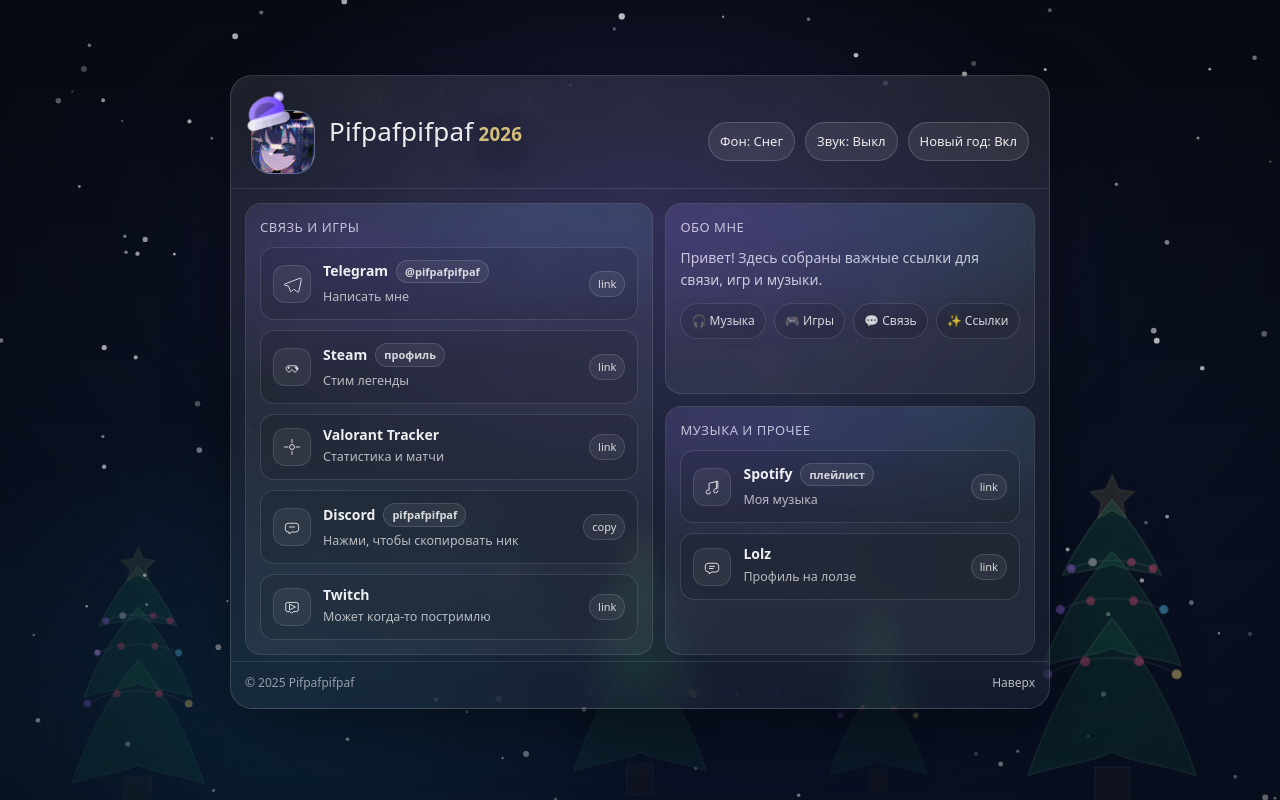
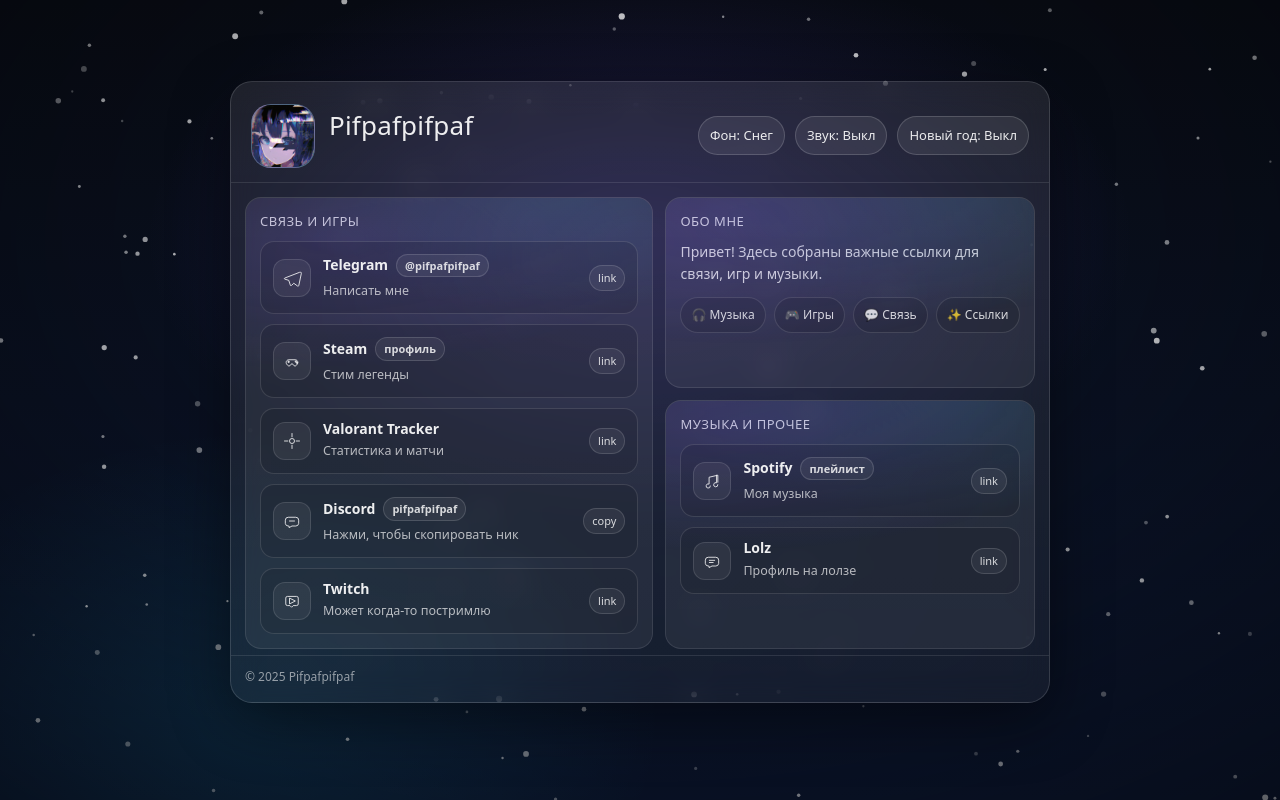
Before and after one commit to 1pifpafpifpaf1/1pifpafpifpaf1.github.io, a plain HTML site: page index.html in a window 1280 px wide. Drawn offline with nearby package versions, Linux system fonts and the light colour scheme; animation ran at ten frames a second.

Commit message:
index.html

```diff
--- a/index.html
+++ b/index.html
@@ -794,7 +794,7 @@
             Звук: <span id="soundLabel">Выкл</span>
           </button>
           <button class="pill" id="nyToggle" type="button" title="Новогодний режим">
-            Новый год: <span id="nyLabel">Вкл</span>
+            Новый год: <span id="nyLabel">Выкл</span>
           </button>
         </div>
       </header>
@@ -934,7 +934,7 @@
 
       <footer>
         <span>© <span id="year"></span> Pifpafpifpaf</span>
-        <a href="#" id="toTop">Наверх</a>
+        <a href="#" id="toTop"></a>
       </footer>
     </main>
   </div>
@@ -1556,8 +1556,12 @@
 
       document.body.classList.toggle('ny', on);
       if(nyLabel) nyLabel.textContent = on ? 'Вкл' : 'Выкл';
-      localStorage.setItem('nyMode', on ? '1' : '0');
-
+
+      // Если выключаем — сразу прекращаем текущие салюты
+      if(!on){
+        fw.length = 0;
+        fwFlash.length = 0;
+      }
 
       if(on && mode !== 'snow'){
         mode = 'snow';
@@ -1569,10 +1573,9 @@
       }
     }
 
-    const savedNY = localStorage.getItem('nyMode');
-    if(savedNY === null) setNYMode(isNYSeason());
-    else setNYMode(savedNY === '1');
-
+    // Новый год всегда стартует выключенным (и после обновления страницы тоже)
+    try{ localStorage.removeItem('nyMode'); } catch {}
+    setNYMode(false);
 
     nyToggle.addEventListener('click', () => {
       setNYMode(!document.body.classList.contains('ny'));
```
